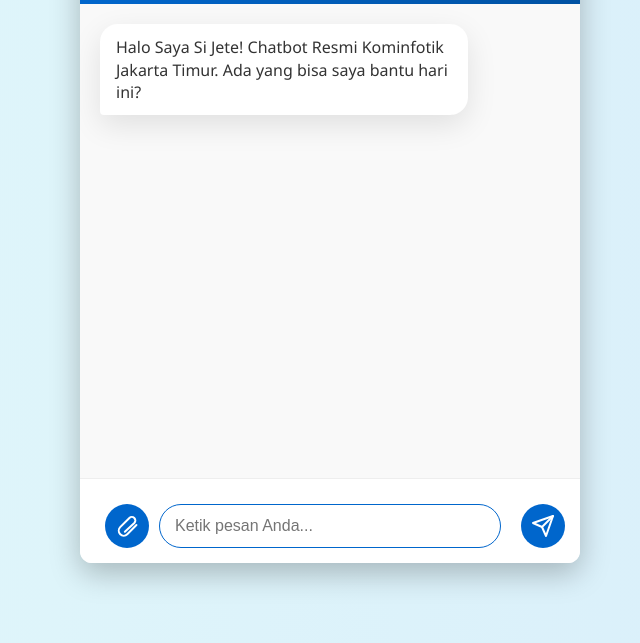
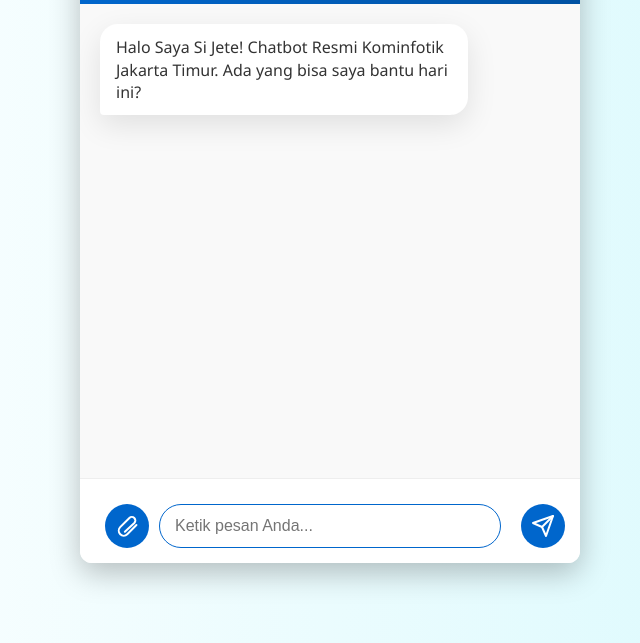
Before and after one commit to xadriannn/CHATBOT-AI, a website: page public/index.html in a window 1280 px wide. Shown: the part 157-800 px from the top of the page, without its empty margins (310-950 px from the left). Drawn offline with Linux system fonts and the light colour scheme; no server answers.

Commit message:
update kecil

```diff
--- a/public/styling/style.css
+++ b/public/styling/style.css
@@ -16,7 +16,7 @@
 
 body {
     font-family: 'Segoe UI', Roboto, Oxygen, Ubuntu, Cantarell, 'Open Sans', 'Helvetica Neue', sans-serif;
-    background: linear-gradient(to right, #e0f7fa, #d9eefa);
+    background: linear-gradient(to left, #d6f9fd, #ffffff);
     background-color: var(--light-gray);
     color: var(--text-color);
     line-height: 1.6;
```
Also changed, not shown: public/user.html (+1 -1 lines).
